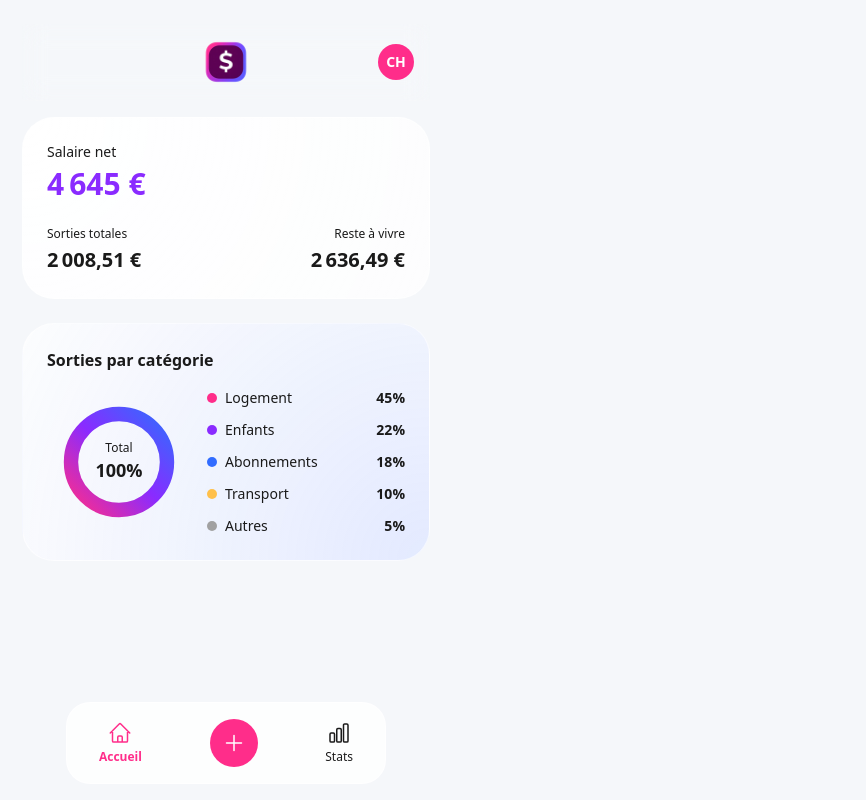
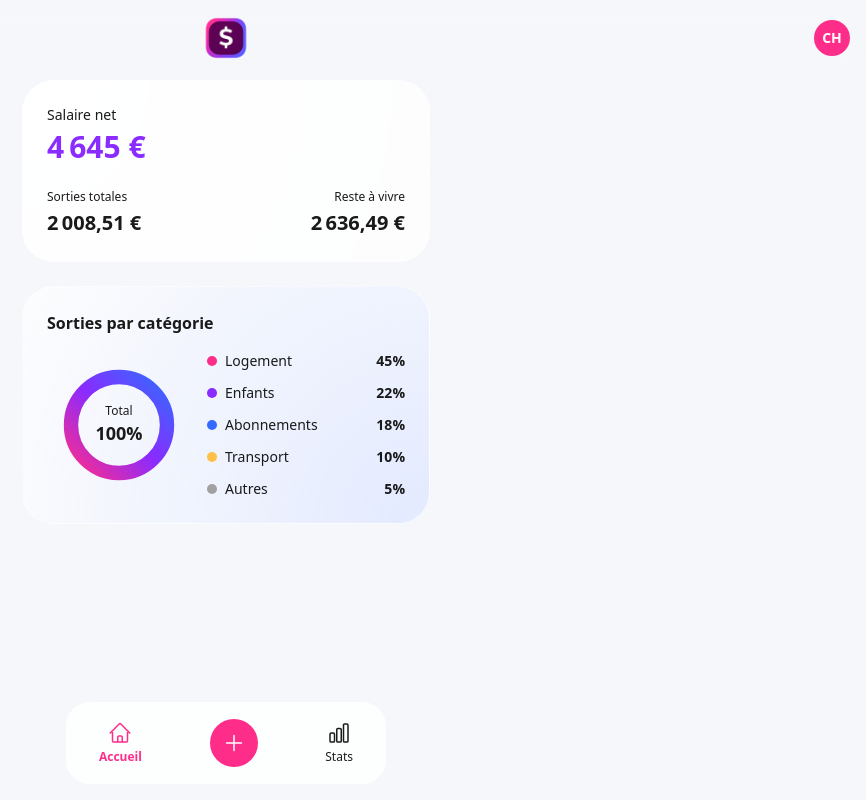
Before and after one commit to cyberchrix/flowcash, a Next.js app: page / in a window 1280 px wide. Shown: the whole page, without its empty margins (414-1280 px from the left). Built offline with nearby package versions, Linux system fonts and the light colour scheme.

Commit message:
Evolutions header and bottom nav

```diff
--- a/src/app/page.tsx
+++ b/src/app/page.tsx
@@ -32,15 +32,16 @@ const categories: Category[] = [
 
 export default function Home() {
   return (
-    <div className="mx-auto flex min-h-screen max-w-md flex-col px-5 pt-6 pb-4">
+    <div className="mx-auto flex min-h-screen max-w-md flex-col px-5">
       <Header />
 
-      <main className="mt-4 flex-1 space-y-6">
+      <main className="flex-1 space-y-6 pt-20 pb-28">
         <SummaryCard
           salaryNet={salaryNet}
           totalExpenses={totalExpenses}
           remaining={remaining}
         />
+
         <ChargesByCategoryCard categories={categories} />
       </main>
 
@@ -52,11 +53,7 @@ export default function Home() {
 function Header() {
   return (
     <header
-      className="
-        fixed top-0 left-0 right-0 z-50
-        relative flex items-center justify-center py-2
-        backdrop-blur-md
-        border-b border-white/10
+      className="fixed top-0 left-0 right-0 z-50 flex items-center justify-center py-2 backdrop-blur-md border-b border-white/10
       "
     >
       {/* Icône FlowCash centrée */}
```
